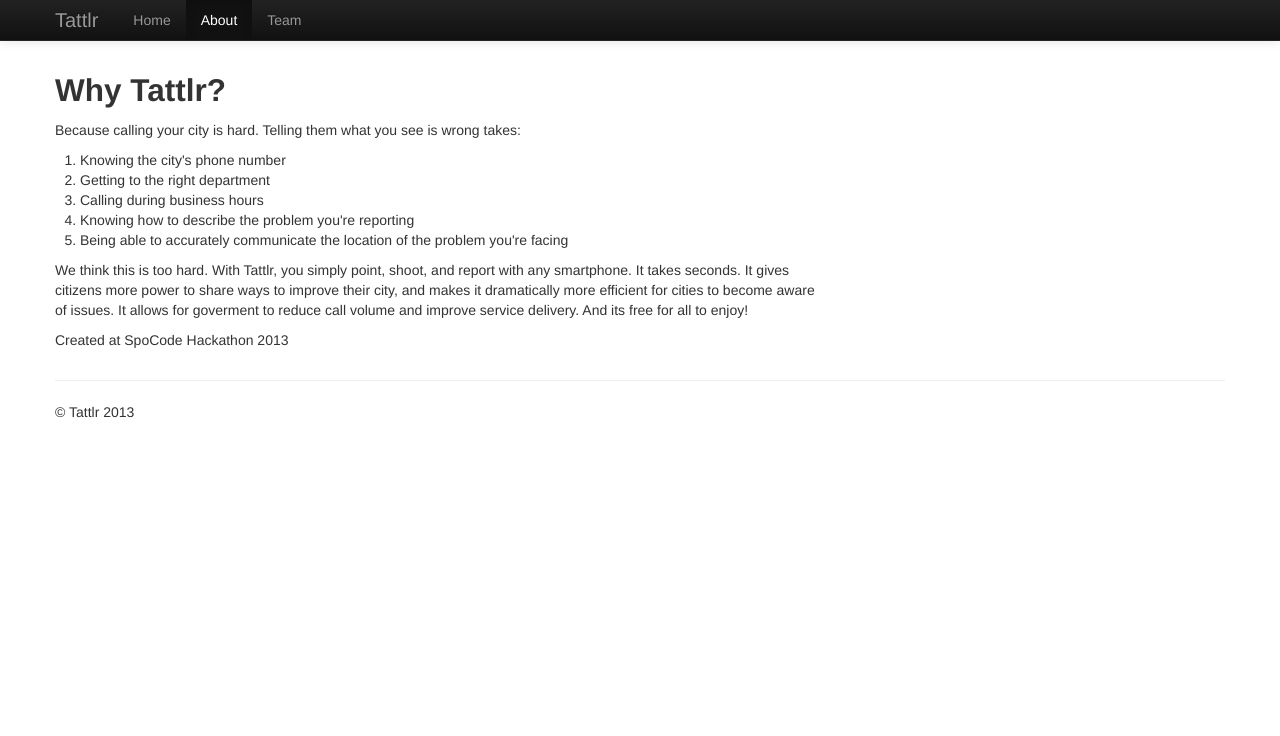
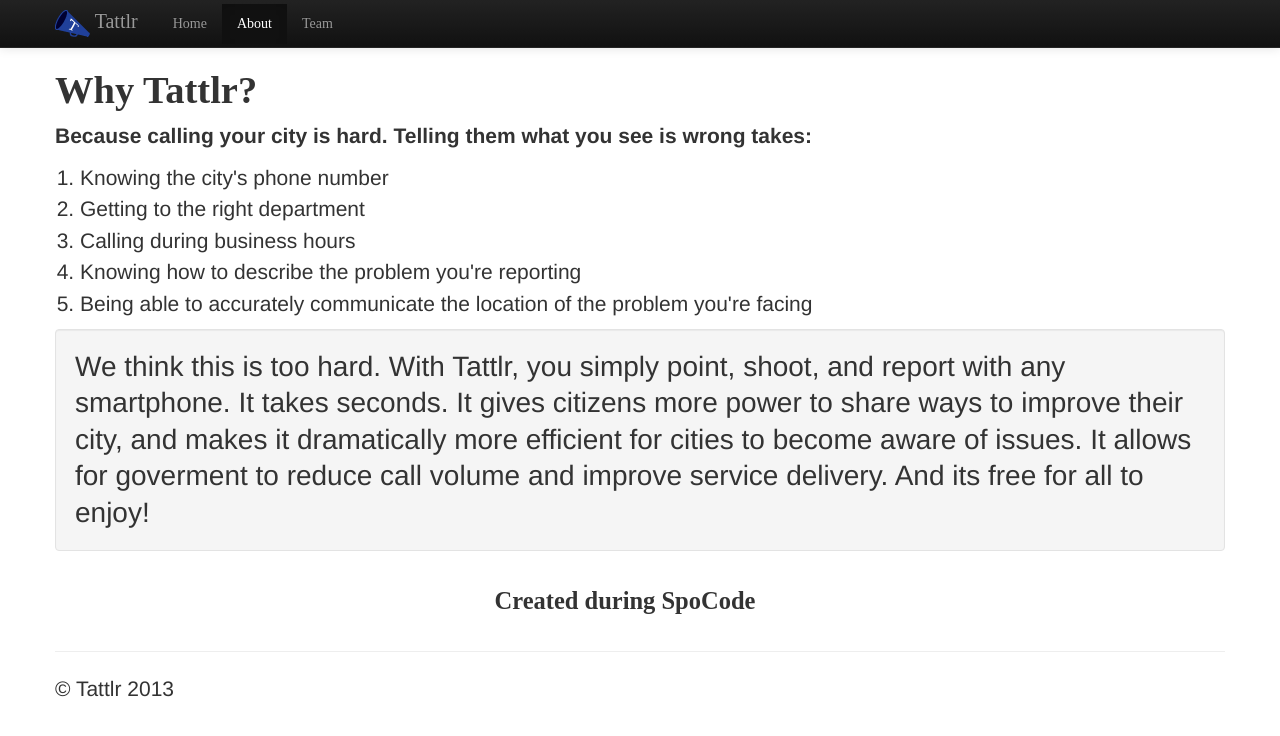
Before and after one commit to spocode/TattlrApp, a browser extension: page www/about.html in a window 1280 px wide. Drawn offline with nearby package versions, Linux system fonts and the light colour scheme; a web font is replaced by a local one.

Commit message:
Styling Changes

```diff
--- a/www/about.html
+++ b/www/about.html
@@ -16,6 +16,8 @@
         padding-bottom: 40px;
       }
     </style>
+           <link href='http://fonts.googleapis.com/css?family=Holtwood+One+SC' rel='stylesheet' type='text/css'>
+
     <link href="css/bootstrap-responsive.css" rel="stylesheet">
         <link href="css/tattlr.css" rel="stylesheet">
 
@@ -43,10 +45,10 @@
             <span class="icon-bar"></span>
             <span class="icon-bar"></span>
           </a>
-          <a class="brand" href="#">Tattlr</a>
+          <a class="brand" href="#"><img src="img/logo.png" alt="Tattlr"> Tattlr</a>
           <div class="nav-collapse collapse">
             <ul class="nav">
-               <li><a href="index.html">Home</a></li>
+               <li class="not"><a href="index.html">Home</a></li>
               <li class="active"><a href="about.html">About</a></li>
               <li><a href="team.html">Team</a></li>
             </ul>
@@ -56,12 +58,12 @@
       </div>
     </div>
 
-    <div class="container">
+    <div class="container why">
 
       <div class="row">
-        <div class="span8">
-          <h2>Why Tattlr?</h2>
-          <p>Because calling your city is hard. Telling them what you see is wrong takes:</p>
+        <div class="span12">
+          <h1>Why Tattlr?</h1>
+          <p><strong>Because calling your city is hard. Telling them what you see is wrong takes:</strong></p>
           <ol>
             <li>Knowing the city's phone number</li>
             <li>Getting to the right department</li>
@@ -69,12 +71,15 @@
             <li>Knowing how to describe the problem you're reporting</li>
             <li>Being able to accurately communicate the location of the problem you're facing</li>
           </ol>
-          <p>We think this is too hard. With Tattlr, you simply point, shoot, and report with any smartphone. It takes seconds. It gives citizens more power to share ways to improve their city, and makes it dramatically more efficient for cities to become aware of issues. It allows for goverment to reduce call volume and improve service delivery. And its free for all to enjoy!</p>
+          <p class="well">We think this is too hard. With Tattlr, you simply point, shoot, and report with any smartphone. It takes seconds. It gives citizens more power to share ways to improve their city, and makes it dramatically more efficient for cities to become aware of issues. It allows for goverment to reduce call volume and improve service delivery. And its free for all to enjoy!</p>
 
-          <p>Created at SpoCode Hackathon 2013</p>
         </div>
+
+
       </div>
-
+      <div class="row created">
+        <h3>Created during SpoCode</h3>
+      </div>
       <hr>
 
       <footer>
--- a/www/css/tattlr.css
+++ b/www/css/tattlr.css
@@ -1,2 +1,49 @@
+h1, h2, h3, h4, .navbar {
+	font-family: 'Holtwood One SC', serif;
+}
+
+p, .container .row li {
+	font-size: 1.5em;
+	line-height: 1.5em;
+}
+
+.brand img {
+	border: none;
+	padding: 0px;
+	margin: 0px;
+}
+
+ul.nav li {
+	margin-top: 4px;
+}
+
 .hero-unit {background:url('../img/pothole.jpg');
 }
+
+.home .hero-unit p {
+	font-weight: bold;
+	color: black;
+}
+
+footer h6{
+	text-align: right;
+	margin:0 10px;
+}
+
+
+.team .span3 {
+	text-align: center;
+}
+
+.team .span3 p {
+	margin-top: 10px;
+}
+
+.created h3 {
+	text-align: center;
+}
+
+.why p.well {
+	font-size: 2em;
+	line-height: 1.3em;
+}
```
Also changed, not shown: www/index.html (+6 -5 lines), www/team.html (+9 -5 lines), www/img/favicon.ico (added), www/img/logo.png (added).
